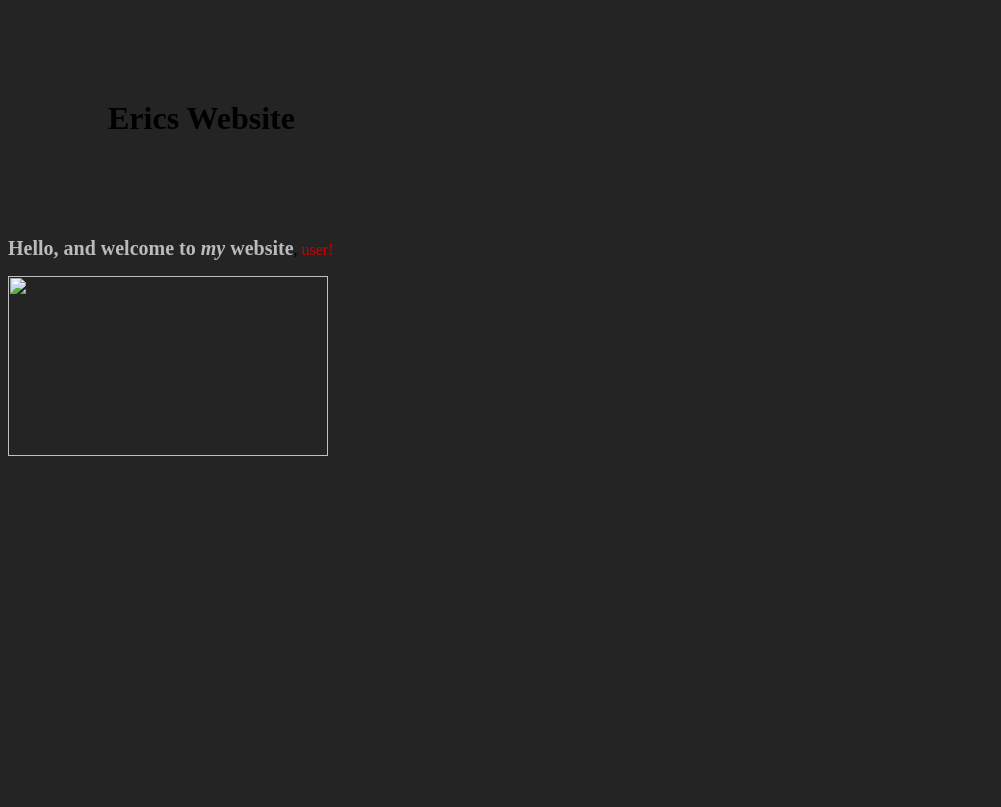
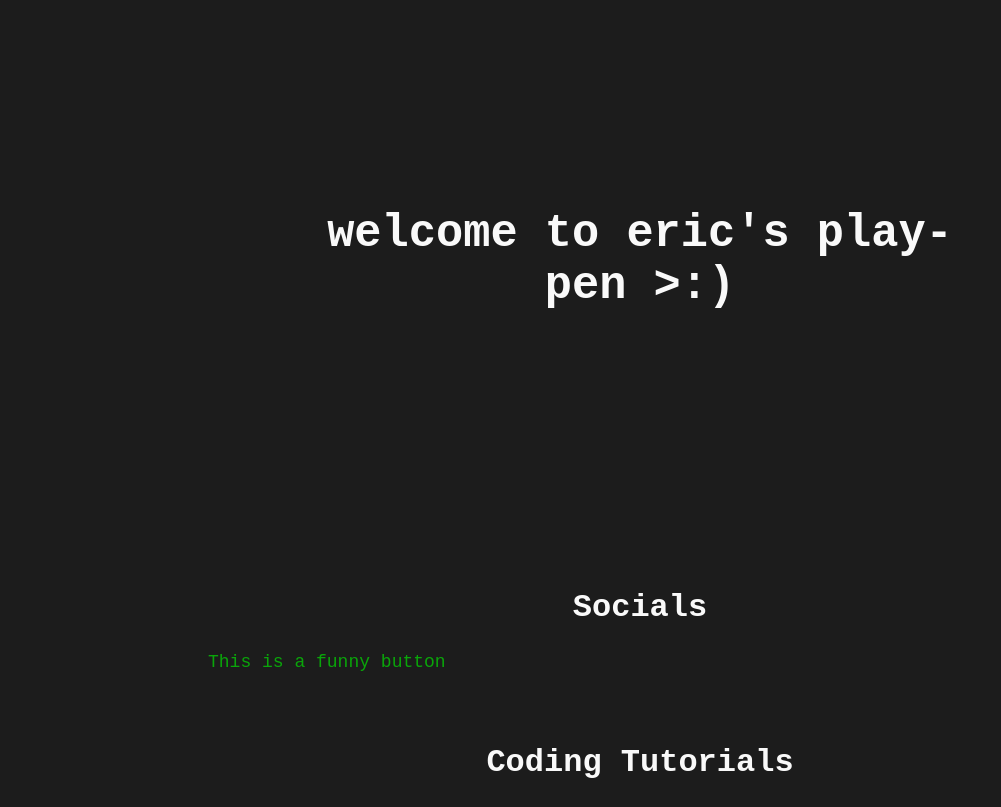
Before and after one commit to ericsplaypen/ericsplaypen.github.io, a plain HTML site: page index.html in a window 1280 px wide. Shown: the whole page, without its empty margins (0-1001 px from the left). Drawn offline with Linux system fonts and the light colour scheme.

Commit message:
Update index.html

```diff
--- a/index.html
+++ b/index.html
@@ -1,4 +1,5 @@
 <header>
+
     <style type="text/css">
         strong {
             color: #bbbbbb;
@@ -8,18 +9,64 @@
             color: #cc0000;
         }
         body {
-            background-color: #242424;
+            background-color: #1c1c1c;
+            font-family: monospace;
+            color: #f9f9f9;
+            padding-left: 200;
+            padding-right: 200;
+            padding-top: 100;
         }
         #header {
             margin: 100;
         }
+        h1 {
+        	text-align: center;
+        	font-size: 34pt;
+        }
+        h2 {
+        	text-align: center;
+        	font-size: 24pt;
+        }
+        h3c {
+        	text-align: center;
+        	font-size: 18;
+        }
+        p {
+        	font-size: 11;
+        	padding-left: 20;
+        	text-align: left;
+        }
+        s {
+        	font-size: 8;
+        }
+        url {
+        	color: #0aa50a;
+        }
+        buttonC {
+		    all: unset;
+		}
 
     </style>
+
+
+    <script type="text/javascript">
+    	function onClick() {
+    		alert("niggers")
+    	}
+    </script>
 </header>
+
+
 <div id="header">
-    <h1>Erics Website</h1>
+    <h1>welcome to eric's play-pen >:)</h1>
 </div>
-<p>
-    <strong>Hello, and welcome to <em>my</em> website</strong>, <red>user!</red>
-</p>
-<img width="320" height="180"src="wallpaper.jpg">
+
+<br></br><br></br><br></br><br></br><br></br>
+
+<h2>Socials</h2>
+<buttonC onclick="onClick()">
+	<h3c><url>This is a funny button</url></h3c>
+</buttonC>
+<br></br><br></br>
+
+<h2>Coding Tutorials</h2>
```
